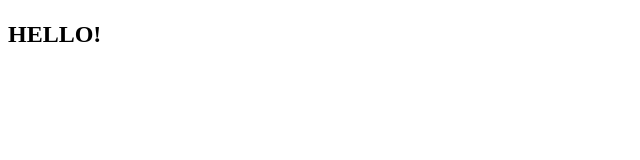
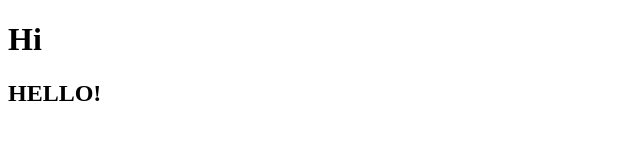
Before and after one commit to RUBIC0N5545/1rep, a plain HTML site: page index.html in a window 1280 px wide. Shown: the whole page, without its empty margins (0-640 px from the left). Drawn offline with Linux system fonts and the light colour scheme.

Commit message:
Hi in h1

```diff
--- a/index.html
+++ b/index.html
@@ -7,7 +7,7 @@
     <title>Document</title>
 </head>
 <body>
-    <h1></h1>
+    <h1>Hi</h1>
     <h2>HELLO!</h2>
 </body>
 </html>
```
